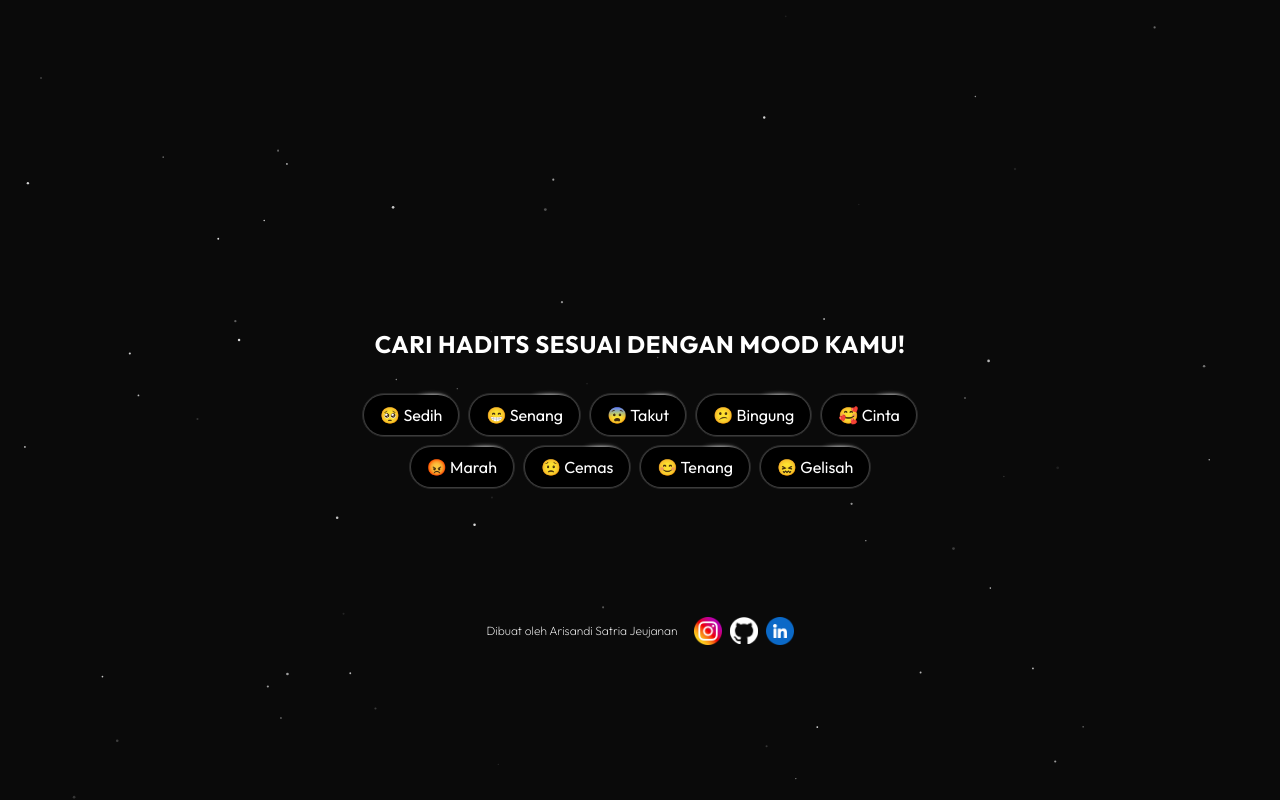
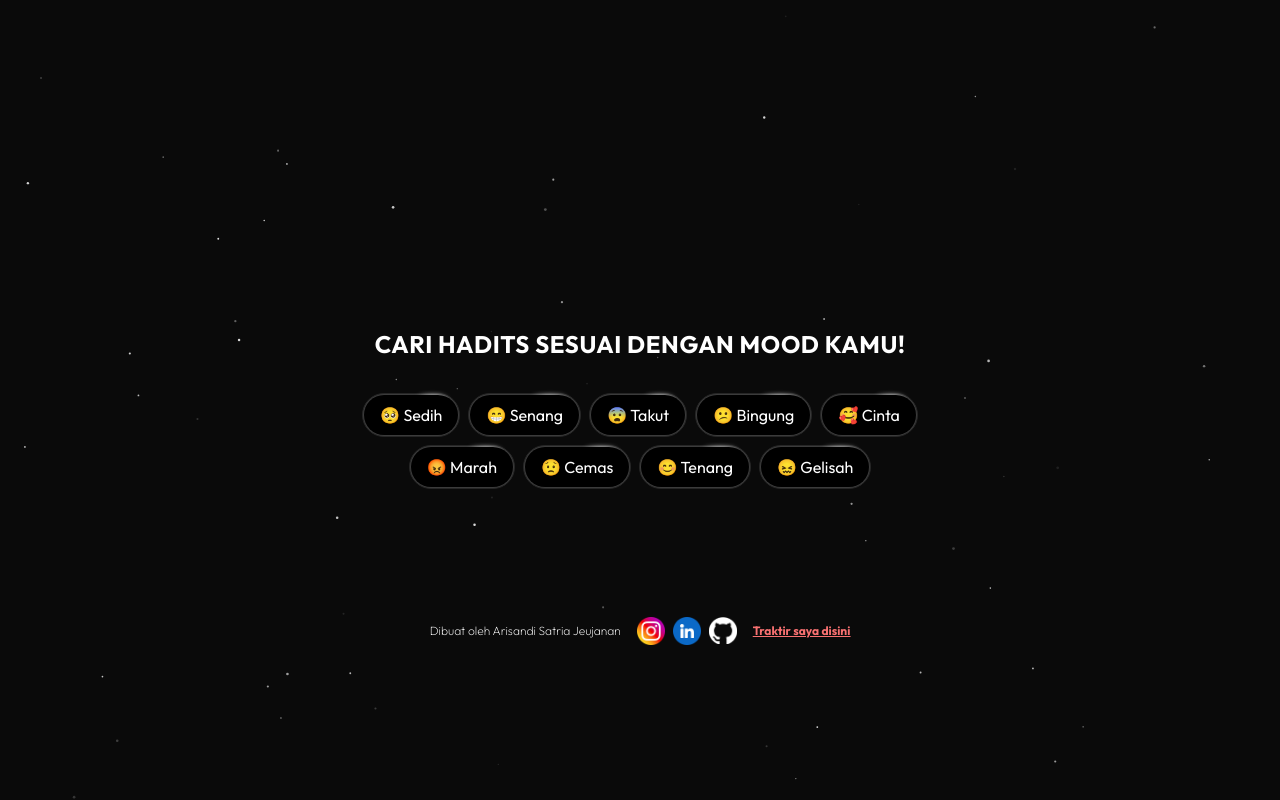
Before and after one commit to arisandisatria/hadits-seeker, a Next.js app: page / in a window 1280 px wide. Built offline with nearby package versions, Linux system fonts and the light colour scheme; no server answers.

Commit message:
update UI

```diff
--- a/components/ChooseMood.tsx
+++ b/components/ChooseMood.tsx
@@ -42,6 +42,11 @@ const ChooseMood: React.FC<ChooseMoodProps> = ({ getHadithByMood }) => {
             </Link>
           ))}
         </div>
+        <span className="font-bold underline text-red-400 text-xs animate-fadeIn">
+          <Link href={"https://trakteer.id/vwzqvlcdqwifimumjq0o/tip"}>
+            Traktir saya disini
+          </Link>
+        </span>
       </footer>
     </div>
   );
--- a/constants/index.ts
+++ b/constants/index.ts
@@ -17,13 +17,13 @@ export const socmed = [
     route: "https://www.instagram.com/arisandi_satria",
   },
   {
+    logo: "/business.png",
+    alt: "Linkedin",
+    route: "https://www.linkedin.com/in/arisandisatriajeujanan/",
+  },
+  {
     logo: "/github-logo.png",
     alt: "Github",
     route: "https://github.com/arisandisatria",
   },
-  {
-    logo: "/business.png",
-    alt: "Linkedin",
-    route: "https://www.linkedin.com/in/arisandisatriajeujanan/",
-  },
 ];
```
